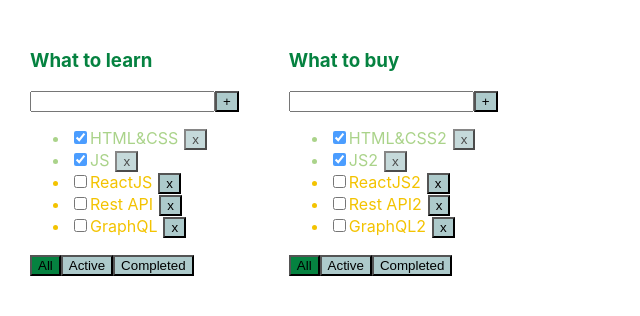
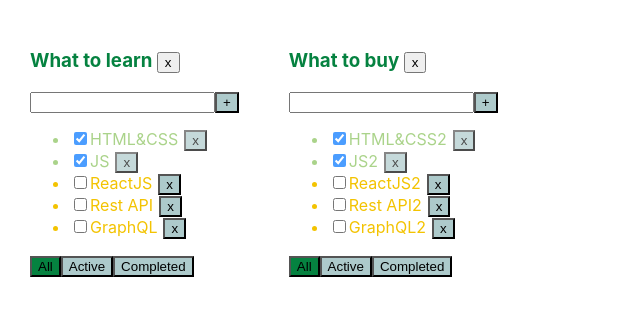
Before and after one commit to amnesia322/my-todolist, a React (Create React App) app: page / in a window 1280 px wide. Shown: the top 316 px of the page, without its empty margins (0-640 px from the left). Built offline with nearby package versions, Linux system fonts and the light colour scheme.

Commit message:
add function removeToDoList

```diff
--- a/src/App.tsx
+++ b/src/App.tsx
@@ -39,33 +39,26 @@
         ]
     });
 
-    /*const [tasks, setTasks] = useState<Array<TaskType>>([
-        {id: v1(), title: 'HTML&CSS', isDone: true},
-        {id: v1(), title: 'JS', isDone: true},
-        {id: v1(), title: 'React', isDone: false},
-        {id: v1(), title: 'Redux', isDone: false},
-    ])
-    const [filter, setFilter] = useState<FilterValuesType>('all')*/
-
+    const removeToDoList = (id: string) => setToDoLists(toDoLists.filter(t=> t.id !== id))
     const addTask = (title: string, toDoListID: string) => {
-        const newTask = { id: v1(), title, isDone: false}
+        const newTask = {id: v1(), title, isDone: false}
         setTasks({...tasks, [toDoListID]: [newTask, ...tasks[toDoListID]]})
     }
     const removeTask = (taskID: string, toDoListID: string) => {
-        setTasks({...tasks, [toDoListID]: tasks[toDoListID].filter(t=> t.id !== taskID)})
+        setTasks({...tasks, [toDoListID]: tasks[toDoListID].filter(t => t.id !== taskID)})
     }
     const changeStatus = (taskID: string, isDone: boolean, toDoListID: string) => {
-        setTasks({...tasks, [toDoListID]: tasks[toDoListID].map(t=> t.id !== taskID ? t : {...t, isDone})})
+        setTasks({...tasks, [toDoListID]: tasks[toDoListID].map(t => t.id !== taskID ? t : {...t, isDone})})
 
     }
     const changeFilter = (filter: FilterValuesType, toDoListID: string) => {
-        setToDoLists(toDoLists.map(t=> t.id === toDoListID ? {...t, filter} : t ))
+        setToDoLists(toDoLists.map(t => t.id === toDoListID ? {...t, filter} : t))
     }
 
 
     return (
         <div className="App">
-            {toDoLists.map(t=> {
+            {toDoLists.map(t => {
                 const getFilteredTasks = () => {
                     switch (t.filter) {
                         case "active":
@@ -79,7 +72,7 @@
                 return (
                     <ToDoList key={t.id} toDoListID={t.id}
                               title={t.title} tasks={getFilteredTasks()}
-                              removeTask={removeTask} addTask={addTask}
+                              removeTask={removeTask} removeToDoList={removeToDoList} addTask={addTask}
                               changeFilter={changeFilter} filter={t.filter}
                               changeStatus={changeStatus}/>
                 )
--- a/src/components/ToDoList.tsx
+++ b/src/components/ToDoList.tsx
@@ -13,6 +13,7 @@
     tasks: Array<TaskType>
     addTask: (title: string, toDoListID: string) => void
     removeTask: (taskID: string, toDoListID: string) => void
+    removeToDoList: (id: string) => void
     changeFilter: (filter: FilterValuesType, toDoListID: string) => void
     changeStatus: (taskID: string, isDone: boolean, toDoListID: string) => void
     filter: FilterValuesType
@@ -38,17 +39,19 @@
     const onBlurInputError = () => title.trim() === '' ? setError(true) : setError(false)
     const onClickRemoveTask = (taskID: string) => props.removeTask(taskID, props.toDoListID)
     const onClickFilterHandler = (value: FilterValuesType) => props.changeFilter(value, props.toDoListID)
-
+    const onClickRemoveToDoList = () => {props.removeToDoList(props.toDoListID)
+    }
 
     const taskItem = props.tasks.map(t => <li key={t.id} className={t.isDone ? 'done' : 'task'}>
-        <input type="checkbox" checked={t.isDone} onChange={(e) => props.changeStatus(t.id, e.currentTarget.checked, props.toDoListID)}/>
+        <input type="checkbox" checked={t.isDone}
+               onChange={(e) => props.changeStatus(t.id, e.currentTarget.checked, props.toDoListID)}/>
         <span>{t.title}</span>
         <button onClick={() => onClickRemoveTask(t.id)} style={{backgroundColor: '#ADCACB'}}>x</button>
     </li>)
     return (
         <div>
             <div>
-                <h3 style={{color: '#058240'}}>{props.title}</h3>
+                <h3 style={{color: '#058240'}}>{props.title} <button onClick={onClickRemoveToDoList}>x</button></h3>
                 <div>
                     <input value={title} onChange={onChangeHandler} onBlur={onBlurInputError}
                            className={error ? 'errorInput' : ''} onKeyDown={onKeyDownAddTask}/>
```
